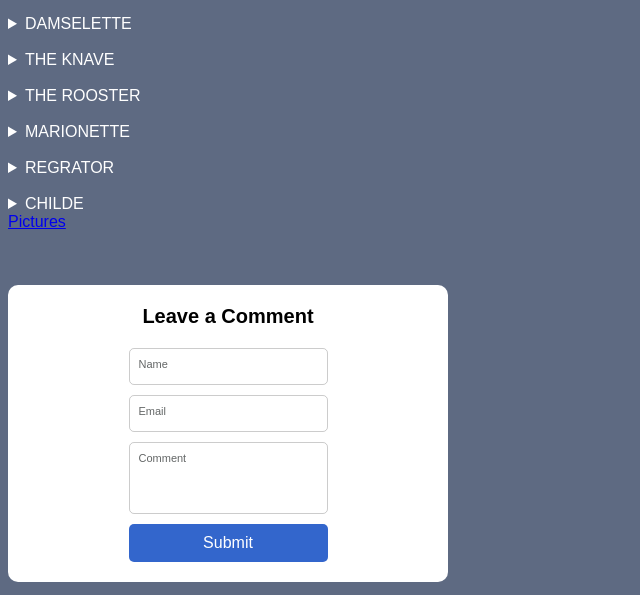
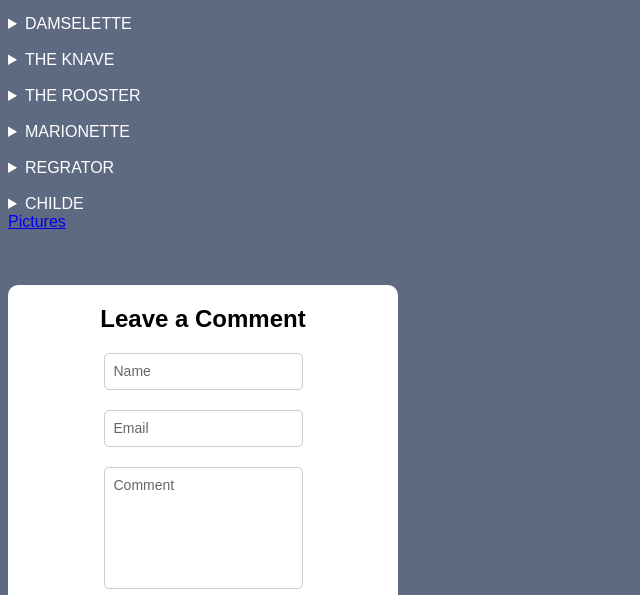
Before and after one commit to eneikyvai/nqyyad, a plain HTML site: page index.html in a window 1280 px wide. Shown: the part 1320-1915 px from the top of the page, without its empty margins (0-640 px from the left). Drawn offline with Linux system fonts and the light colour scheme.

Commit message:
Update style.css

```diff
--- a/style.css
+++ b/style.css
@@ -3,13 +3,13 @@
   background-color: #fff;
   border-radius: 10px;
   padding: 20px;
-    width: 400px;
+  width: 350px;
   display: flex;
   flex-direction: column;
 }
 
 .title {
-    font-size: 20px;
+  font-size: 24px;
   font-weight: 600;
   text-align: center;
 }
@@ -25,7 +25,7 @@
 }
 
 .form .group label {
-    font-size: 11px;
+  font-size: 14px;
   color: rgb(99, 102, 102);
   position: absolute;
   top: -10px;
@@ -39,7 +39,7 @@
   padding: 10px;
   border-radius: 5px;
   border: 1px solid rgba(0, 0, 0, 0.2);
-    margin-bottom: 10px;
+  margin-bottom: 20px;
   outline: 0;
   width: 100%;
   background-color: transparent;
@@ -66,7 +66,7 @@
 
 .form .group textarea {
   resize: none;
-    height: 50px;
+  height: 100px;
 }
 
 .form button {
```
Lines whose indentation alone changed are shown as unchanged.
